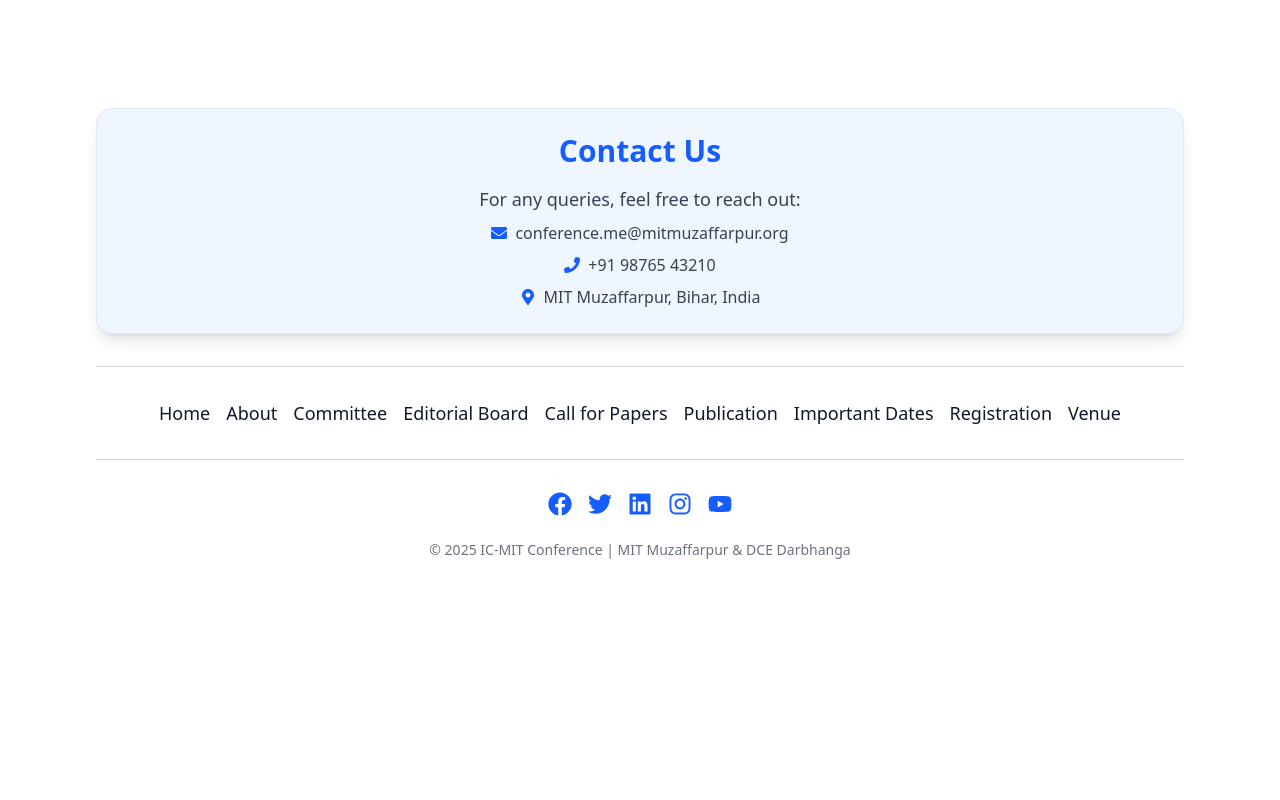
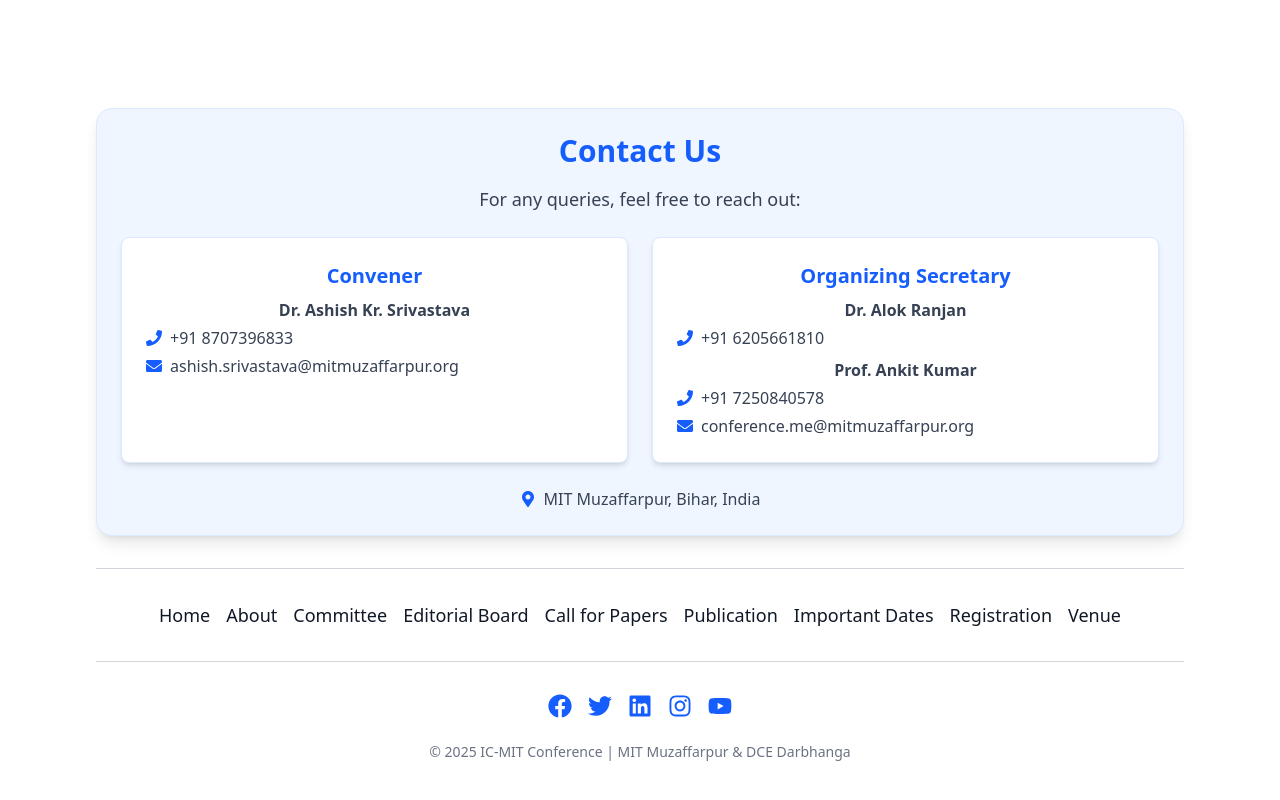
Before and after one commit to HarryOhm33/IC-MIT, a React (Vite) app: page / in a window 1280 px wide. Shown: the part 9727-10527 px from the top of the page. Before the commit the page ends 10335 px from the top, so only its background shows below. Built offline with nearby package versions, Linux system fonts and the light colour scheme.

Commit message:
Edited Contact Details

```diff
--- a/src/components/ContactFooter.jsx
+++ b/src/components/ContactFooter.jsx
@@ -1,5 +1,5 @@
 import { motion } from "framer-motion";
-import { Link } from "react-scroll"; // Import React Scroll
+import { Link } from "react-scroll";
 import {
   FaEnvelope,
   FaMapMarkerAlt,
@@ -31,8 +31,64 @@
             For any queries, feel free to reach out:
           </p>
 
-          {/* Email */}
-          <p className="mt-2 flex justify-center items-center gap-2 text-gray-700">
+          {/* Convener and Organizing Secretary in Card View */}
+          <div className="grid grid-cols-1 md:grid-cols-2 gap-6 mt-6">
+            {/* Convener Card */}
+            <div className="bg-white p-6 rounded-lg shadow-md border border-blue-100">
+              <h3 className="text-xl font-semibold text-blue-600">Convener</h3>
+              <p className="mt-2 text-gray-700">
+                <strong>Dr. Ashish Kr. Srivastava</strong>
+              </p>
+              <p className="mt-1 flex items-center gap-2 text-gray-700">
+                <FaPhone className="text-blue-600" />
+                <a
+                  href="tel:+918707396833"
+                  className="hover:text-blue-600 transition duration-300"
+                >
+                  +91 8707396833
+                </a>
+              </p>
+              <p className="mt-1 flex items-center gap-2 text-gray-700">
+                <FaEnvelope className="text-blue-600" />
+                <a
+                  href="mailto:ashish.srivastava@mitmuzaffarpur.org"
+                  className="hover:text-blue-600 transition duration-300"
+                >
+                  ashish.srivastava@mitmuzaffarpur.org
+                </a>
+              </p>
+            </div>
+
+            {/* Organizing Secretary Card */}
+            <div className="bg-white p-6 rounded-lg shadow-md border border-blue-100">
+              <h3 className="text-xl font-semibold text-blue-600">
+                Organizing Secretary
+              </h3>
+              <p className="mt-2 text-gray-700">
+                <strong>Dr. Alok Ranjan</strong>
+              </p>
+              <p className="mt-1 flex items-center gap-2 text-gray-700">
+                <FaPhone className="text-blue-600" />
+                <a
+                  href="tel:+916205661810"
+                  className="hover:text-blue-600 transition duration-300"
+                >
+                  +91 6205661810
+                </a>
+              </p>
+              <p className="mt-2 text-gray-700">
+                <strong>Prof. Ankit Kumar</strong>
+              </p>
+              <p className="mt-1 flex items-center gap-2 text-gray-700">
+                <FaPhone className="text-blue-600" />
+                <a
+                  href="tel:+917250840578"
+                  className="hover:text-blue-600 transition duration-300"
+                >
+                  +91 7250840578
+                </a>
+              </p>
+              <p className="mt-1 flex items-center gap-2 text-gray-700">
                 <FaEnvelope className="text-blue-600" />
                 <a
                   href="mailto:conference.me@mitmuzaffarpur.org"
@@ -41,23 +97,16 @@
                   conference.me@mitmuzaffarpur.org
                 </a>
               </p>
-
-          {/* Phone */}
-          <p className="mt-2 flex justify-center items-center gap-2 text-gray-700">
-            <FaPhone className="text-blue-600" />
-            <a
-              href="tel:+919876543210"
-              className="hover:text-blue-600 transition duration-300"
-            >
-              +91 98765 43210
-            </a>
-          </p>
+            </div>
+          </div>
 
           {/* Location */}
+          <div className="mt-6">
             <p className="mt-2 flex justify-center items-center gap-2 text-gray-700">
               <FaMapMarkerAlt className="text-blue-600" />
               MIT Muzaffarpur, Bihar, India
             </p>
+          </div>
         </motion.div>
 
         {/* Divider */}
```
Lines whose indentation alone changed are shown as unchanged.
